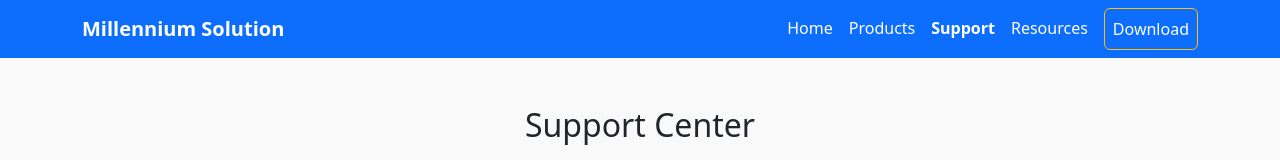
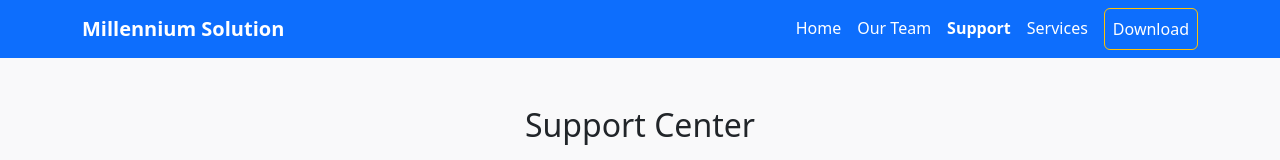
Before and after one commit to shajibulhasan/millennium-solution, a plain HTML site: page support.html in a window 1280 px wide. Shown: the top 160 px of the page. Drawn offline with nearby package versions, Linux system fonts and the light colour scheme.

Commit message:
some error fixed

```diff
--- a/support.html
+++ b/support.html
@@ -35,9 +35,9 @@
             <div class="collapse navbar-collapse" id="navbarNav">
                 <ul class="navbar-nav ms-auto">
                     <li class="nav-item"><a class="nav-link text-white" href="index.html">Home</a></li>
-                    <li class="nav-item"><a class="nav-link text-white" href="#">Products</a></li>
+                    <li class="nav-item"><a class="nav-link text-white" href="#">Our Team</a></li>
                     <li class="nav-item"><a class="fw-bold nav-link text-white" href="support.html">Support</a></li>
-                    <li class="nav-item"><a class="nav-link text-white" href="#">Resources</a></li>
+                    <li class="nav-item"><a class="nav-link text-white" href="service.html">Services</a></li>
                     <li class="nav-item"><a class="nav-link btn text-white ms-2 border border-warning" href="download.html" >Download</a></li>
                 </ul>
             </div>
```
Also changed, not shown: index.html (+2 -2 lines).
